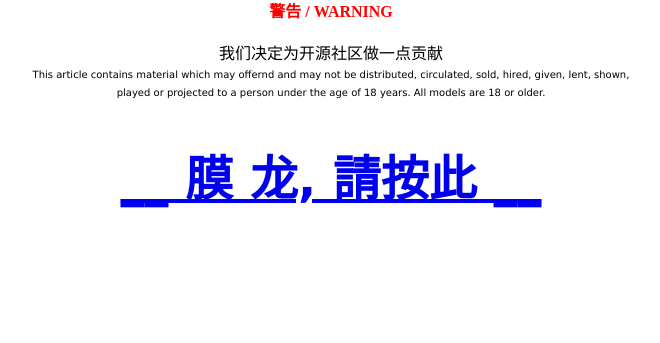
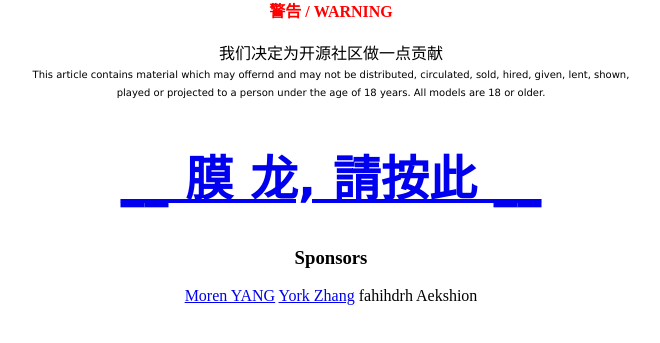
Before and after one commit to LongyeSeSe/longyesese.github.io, a plain HTML site: page index.html in a window 1280 px wide. Shown: the part 217-560 px from the top of the page, without its empty margins (309-969 px from the left). Drawn offline with Linux system fonts and the light colour scheme.

Commit message:
Update sponsors

```diff
--- a/index.html
+++ b/index.html
@@ -24,6 +24,13 @@
             <a href="https://halolong.github.io/">__ 膜 龙,
                 請按此 __</a></font></b><br><br>
 </p>
+<div align="center">
+    <h3>Sponsors</h3>
+    <a href="http://yangteng.me">Moren YANG</a>
+    <a href="http://www.york1996.com/">York Zhang</a>
+    <a>fahihdrh</a>
+    <a>Aekshion</a>
+</div>
 </body>
 </body>
 </html>
```
